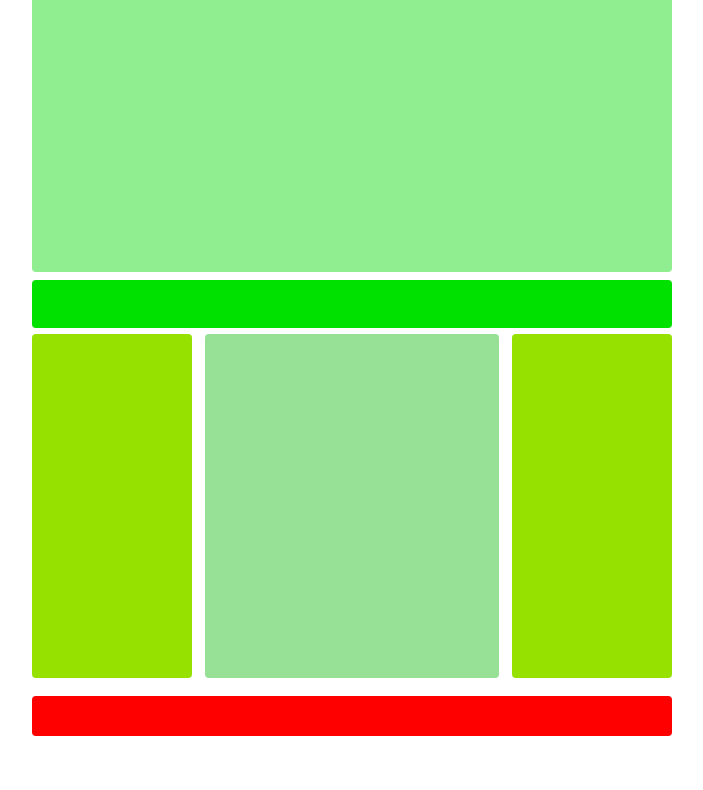
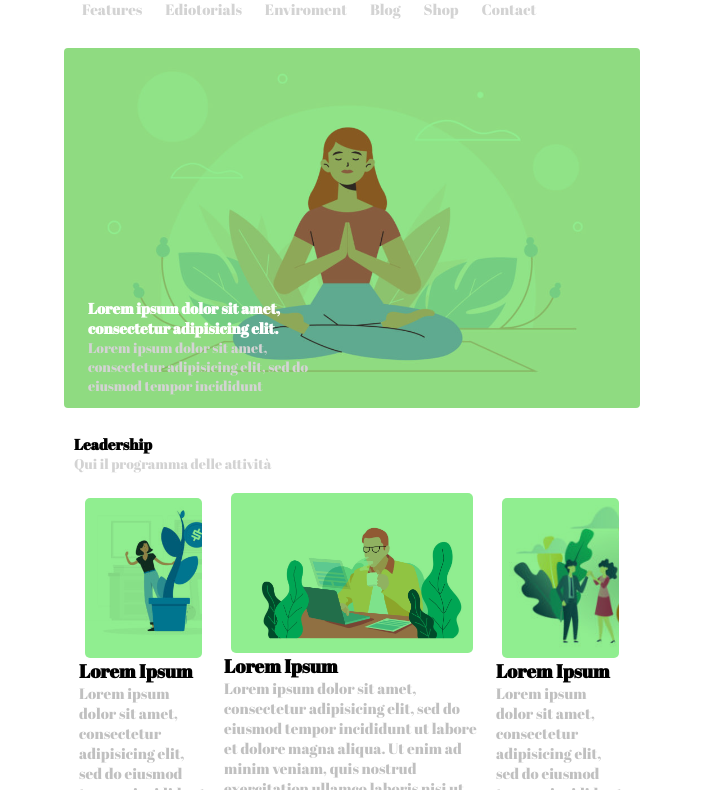
Before and after one commit to Leonardo-Fabbri/htmlcss-wp, a plain HTML site: page index.html in a window 1280 px wide. Shown: the part 56-846 px from the top of the page, without its empty margins (288-991 px from the left). Before the commit the page ends 800 px from the top, so only its background shows below. Drawn offline with Linux system fonts and the light colour scheme.

Commit message:
definitivo

```diff
--- a/index.html
+++ b/index.html
@@ -1,15 +1,25 @@
 <!DOCTYPE html>
 <html lang="en" dir="ltr">
   <head>
-    <meta charset="utf-8">
+    <meta name="twitter:" content="">
+    <link rel="preconnect" href="https://fonts.gstatic.com">
+    <link href="https://fonts.googleapis.com/css2?family=Abril+Fatface&display=swap" rel="stylesheet">
     <link rel="stylesheet" href="./style.css">
-    <title></title>
+    <title>Enjoy</title>
   </head>
   <body>
     <div class="container">  <!--questo è il blocco contenitore-->
-
       <header>
         <div class="menù"> <!--questo è il blocco menù-->
+          <img  class="logo"src="./logo.png" alt="">
+          <ul>
+            <li> <a href="#">Features</a></li>
+            <li> <a href="#">Ediotorials</a></li>
+            <li><a href="#"> Enviroment</a></li>
+            <li><a href="#">Blog</a></li>
+            <li> <a href="#">Shop</a></li>
+            <li><a href="#">Contact</a></li>
+          </ul>
 
         </div>
       </header>
@@ -19,23 +29,51 @@
        <main>
          <!-- da qui il secondo blocco(contenuto) -->
          <div class="secondo-blocco">
-
+           <div class="testo">
+             <h2>Lorem ipsum dolor sit amet, consectetur adipisicing elit.</h2>
+             <p>Lorem ipsum dolor sit amet, consectetur adipisicing elit, sed do eiusmod tempor incididunt </p>
+           </div>
          </div>
          <!--fine del secondo blocco-->
 
 
-
          <!--inizio blocco con i float-->
          <div class="blocco-float">
-           <div class=" box sopra-float"></div>
-           <div class=" box sinistra-float"></div>
-           <div class=" box centro-float"></div>
-           <div class=" box destra-float"></div>
+           <div class=" box sopra-float">
+             <h2> Leadership</h2>
+             <p>Qui il programma delle attività</p>
+
+           </div>
+
+           <div class=" box sinistra-float">
+             <div class="sfondo"></div>
+             <h3>Lorem Ipsum</h3>
+             <p id="text">Lorem ipsum dolor sit amet, consectetur adipisicing elit, sed do eiusmod tempor incididunt ut labore et dolore magna aliqua. Ut enim ad minim veniam.</p>
+           </div>
+
+           <div class=" box centro-float">
+             <div class="sfondo-3"></div>
+             <h3>Lorem Ipsum</h3>
+             <p id="text">Lorem ipsum dolor sit amet, consectetur adipisicing elit, sed do eiusmod tempor incididunt ut labore et dolore magna aliqua. Ut enim ad minim veniam, quis nostrud exercitation ullamco laboris nisi ut aliquip ex ea commodo consequat. Duis aute irure dolor in reprehenderit in voluptate velit esse cillum dolore eu fugiat nulla pariatur. Excepteur sint occaecat cupidatat non proident, sunt in culpa qui officia deserunt mollit anim id est laborum.</p>
+           </div>
+
+           <div class=" box destra-float">
+             <div class="sfondo-2"></div>
+             <h3>Lorem Ipsum</h3>
+             <p id="text">Lorem ipsum dolor sit amet, consectetur adipisicing elit, sed do eiusmod tempor incididunt ut labore et dolore magna aliqua. Ut enim ad minim veniam.</p>
+           </div>
          </div>
+
+
+
+
+
+
+
 
        </main>
 
-       <footer></footer>
+       <footer > <p>Designed with <span>&#10084;</span></p></footer>
 
 
      </div>
--- a/style.css
+++ b/style.css
@@ -2,21 +2,33 @@
   padding: 0;
   margin: 0;
   box-sizing: border-box;
+  font-family: 'Abril Fatface', cursive;
 }
 
 .container {
-  width: 50%;
+  width: 45%;
   height: 100vh;
   margin: 0 auto;
   background-color: white;
 }
-
-
 .menù{
   width: 100%;
+  height: 10vh;
+  background-color: white;
+  border-radius: 4px;
+  padding-bottom: 1px;
+  padding-left: 1vh;
+}
+.logo {
+  width: 90px;
   height: 5vh;
-  background-color: yellow;
-  border-radius: 4px;
+}
+ul > li , a {
+  display: inline-block;
+  text-decoration: none;
+  font-size: 15px;
+  color: lightgray;
+  padding: 5px;
 }
 
 main::after {
@@ -27,18 +39,43 @@ main::after {
 
 .secondo-blocco {
   width: 100%;
-  height: 35vh;
-  background-color: lightgreen;
-  margin-top: 1vh;
+  height: 45vh;
+  background-color:lightgreen;
+  margin-top: 3vh;
   border-radius: 4px;
+  background-image: url("./banner.jpg");
+  background-size: cover;
+  background-position: center;
+  background-blend-mode: multiply;
+  position: relative;
+
+}
+.testo {
+  width: 40%;
+  height: 70px;
+  position: absolute;
+  bottom: 1vh;
+  margin-left: 3vh;
+  margin-bottom: 4vh;
+  color: white;
+}
+h2 {
+  font-size: 15px;
+}
+
+p {
+  font-size: 10px;
+  color: rgb(192,192,192);
 }
 
 .blocco-float {
   width: 100%;
-  height: 50vh;
+  height: 65vh;
   background-color: white;
-  margin-top: 1vh;
+  margin-top: 2vh;
   float: left;
+  background-color: white;
+  padding: 10px;
 }
 
 .box{
@@ -47,35 +84,89 @@ main::after {
 .sopra-float {
   width: 100%;
   height: 6vh;
-  background-color: rgb(0,225,0);
+  background-color: white;
   margin-bottom: 1%;
   border-radius: 4px;
+}
+div > p {
+  color: lightgray;
+  font-size: 14px;
+  border-top: 1px;
 }
 
 .sinistra-float ,
 .destra-float {
   width: 25%;
-  height: 43vh;
-  background-color: rgb(150,225,0);
+  height: 55vh;
+  background-color: white;
   margin-bottom: 2vh;
   border-radius: 4px;
+  padding: 5px;
+  display: inline-block;
+}
+.sfondo {
+  background-image: url("./img-1.jpg");
+  background-blend-mode: multiply;
+  background-color: lightgreen;
+  background-size: cover;
+  width: 90%;
+  height: 160px;
+  border-radius: 5px;
+  margin: 0 auto;
+  margin-top: 5px;
 }
 
+#text{
+  font-size: 15px;
+  color: rgb(192,192,192);
+
+}
+
+.sfondo-2 {
+  background-image: url("./img-3.jpg");
+  background-blend-mode: multiply;
+  background-color: lightgreen;
+  background-size: cover;
+  width: 90%;
+  height: 160px;
+  border-radius: 5px;
+  margin: 0 auto;
+  margin-top: 5px;
+}
 
 .centro-float {
   width: 46%;
-  height: 43vh;
-  background-color: rgb(150,225,150);
+  height: 55vh;
+  background-color: white;
   margin: 0 2%;
   border-radius: 4px;
+  display: inline-block;
+}
+.sfondo-3{
+  background-image: url("banner-2.jpg");
+  background-blend-mode: multiply;
+  background-color: lightgreen;
+  background-size: cover;
+  width: 95%;
+  height: 160px;
+  border-radius: 5px;
+  margin: 0 auto;
+  margin-top: 5px;
 }
 
 
 footer {
   width: 100%;
-  height: 5vh;
-  background-color: red;
+  height: 4vh;
+  background-color: white;
   margin-top: 2vh;
-  border-radius: 4px;
-  /* display: inline-block */
+  display: inline-block;
+  text-align: center;
 }
+
+footer > p {
+  font-size: 15px;
+}
+span{
+  color: red;
+}
```
